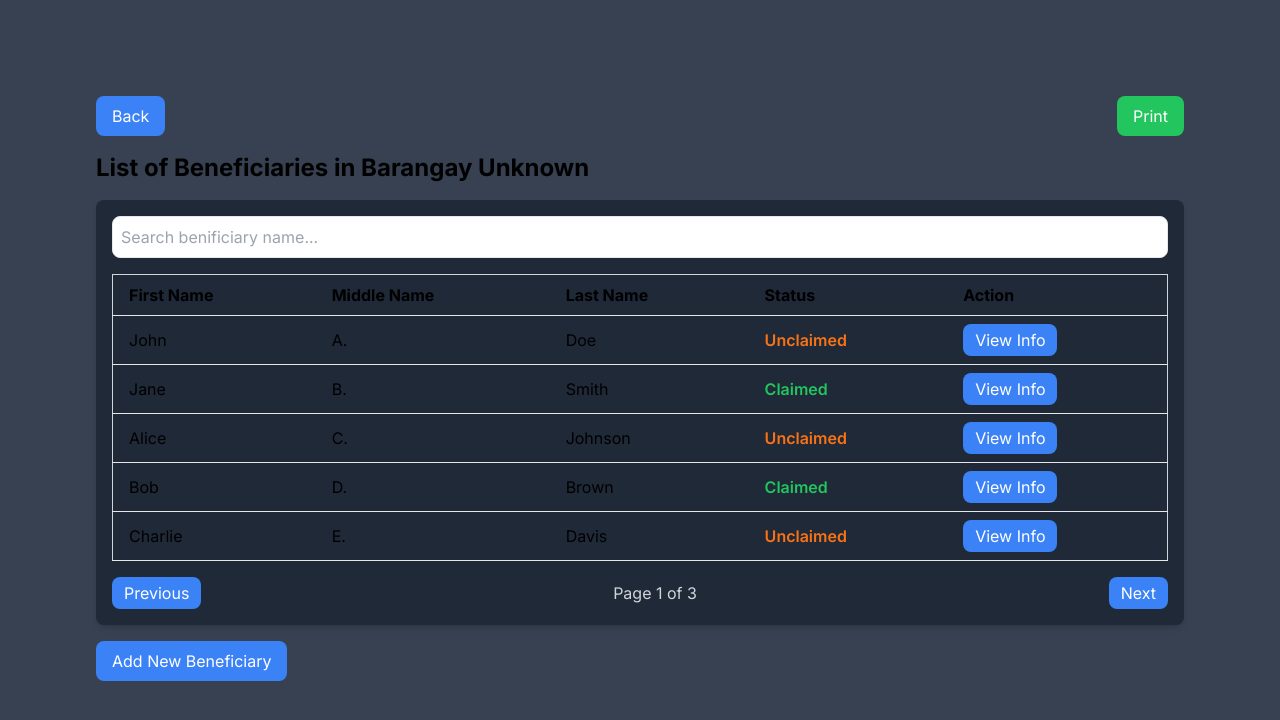
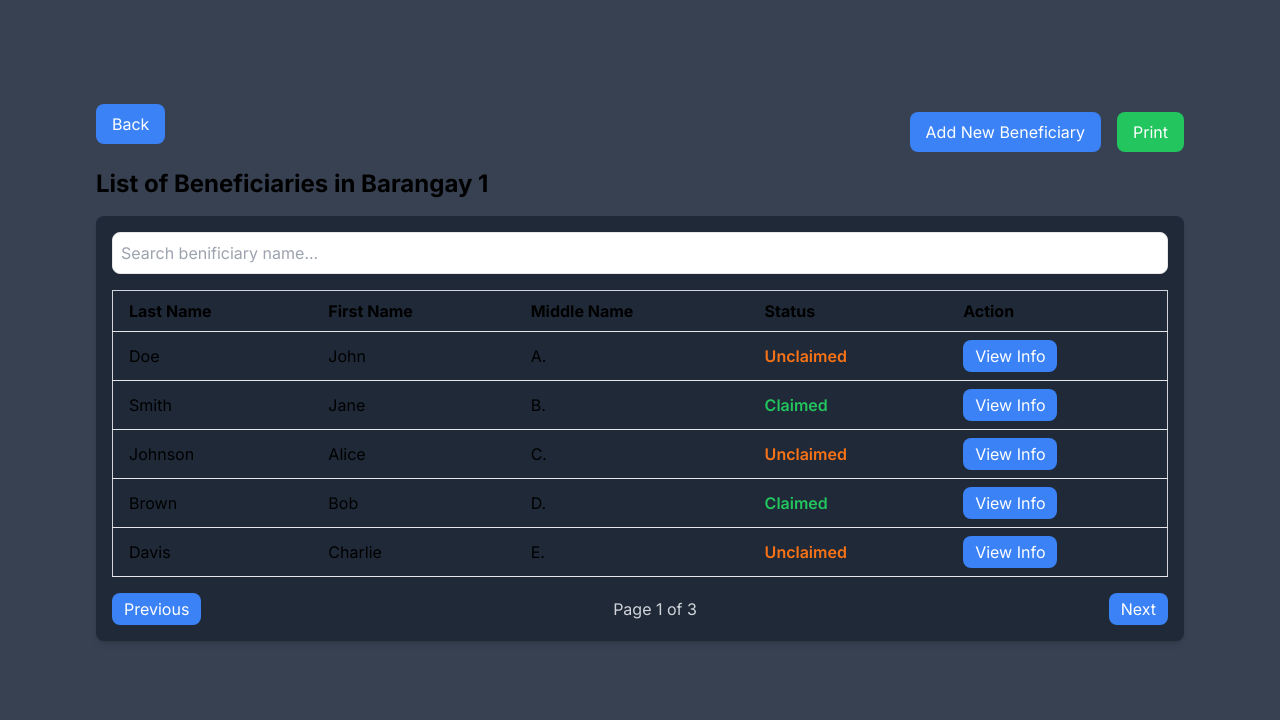
Before and after one commit to Caritas-200/caritas, a Next.js app: page /barangay/1/recipients in a window 1280 px wide. Shown: the top 720 px of the page. Built offline with nearby package versions, Linux system fonts and the light colour scheme.

Commit message:
"fix: useParams to get the current barangay name"

```diff
--- a/src/app/(ui)/barangay/[barangayName]/recipients/page.tsx
+++ b/src/app/(ui)/barangay/[barangayName]/recipients/page.tsx
@@ -1,21 +1,21 @@
 "use client";
 
 import React from "react";
-import { useRouter, useSearchParams } from "next/navigation";
+import { useRouter, useParams } from "next/navigation";
 import Table from "@/app/components/barangay/Table";
 import beneficiaries from "@/app/json/benificiaries.json";
 
+// Define the type for the params object returned by useParams
+interface Params {
+  barangayName: string;
+}
+
 const Recipient: React.FC = () => {
   const router = useRouter();
-  const searchParams = useSearchParams();
-
-  // Handle the case when searchParams might be null
-  const barangayName = searchParams
-    ? searchParams.get("barangayName") || "Unknown"
-    : "Unknown";
+  const params = useParams() as unknown as Params;
+  const { barangayName } = params;
 
   // Dummy data for the table
-
   const handlePrint = () => {
     window.print();
   };
@@ -29,6 +29,13 @@ const Recipient: React.FC = () => {
         >
           Back
         </button>
+        <div className="flex mt-4 gap-4">
+          <button
+            className="bg-blue-500 text-white py-2 px-4 rounded-lg"
+            // Add functionality to open modal or navigate to another page for adding beneficiaries
+          >
+            Add New Beneficiary
+          </button>
           <button
             className="bg-green-500 text-white py-2 px-4 rounded-lg"
             onClick={handlePrint}
@@ -36,18 +43,11 @@ const Recipient: React.FC = () => {
             Print
           </button>
         </div>
+      </div>
       <h2 className="text-2xl font-bold mb-4">
-        List of Beneficiaries in Barangay {barangayName}
+        List of Beneficiaries in Barangay {barangayName.toUpperCase()}
       </h2>
       <Table data={beneficiaries} />
-      <div className="mt-4">
-        <button
-          className="bg-blue-500 text-white py-2 px-4 rounded-lg"
-          // Add functionality to open modal or navigate to another page for adding beneficiaries
-        >
-          Add New Beneficiary
-        </button>
-      </div>
     </div>
   );
 };
--- a/src/app/components/barangay/Table.tsx
+++ b/src/app/components/barangay/Table.tsx
@@ -49,9 +49,9 @@ const Table: React.FC<TableProps> = ({ data }) => {
       <table className="min-w-full bg-gray-800 border border-gray-300 rounded-lg">
         <thead>
           <tr>
+            <th className="border-b py-2 px-4 text-left">Last Name</th>
             <th className="border-b py-2 px-4 text-left">First Name</th>
             <th className="border-b py-2 px-4 text-left">Middle Name</th>
-            <th className="border-b py-2 px-4 text-left">Last Name</th>
             <th className="border-b py-2 px-4 text-left">Status</th>
             <th className="border-b py-2 px-4 text-left">Action</th>
           </tr>
@@ -59,9 +59,9 @@ const Table: React.FC<TableProps> = ({ data }) => {
         <tbody>
           {currentItems.map((beneficiary, index) => (
             <tr key={index} className="hover:bg-gray-700 transition-colors">
+              <td className="border-b py-2 px-4">{beneficiary.lastName}</td>
               <td className="border-b py-2 px-4">{beneficiary.firstName}</td>
               <td className="border-b py-2 px-4">{beneficiary.middleName}</td>
-              <td className="border-b py-2 px-4">{beneficiary.lastName}</td>
               <td
                 className={classNames(
                   "border-b py-2 px-4 font-semibold",
```
Lines whose indentation alone changed are shown as unchanged.
